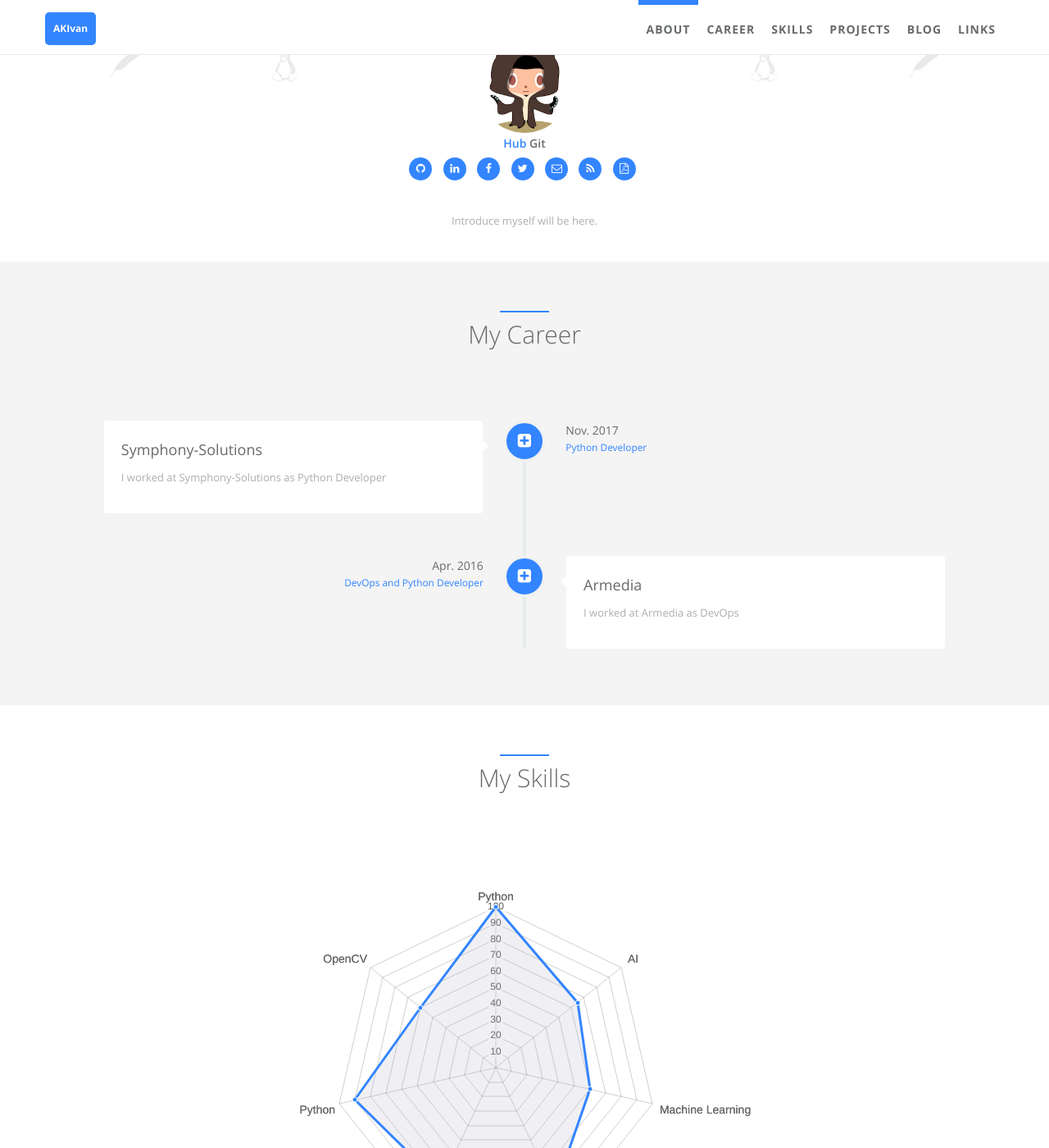
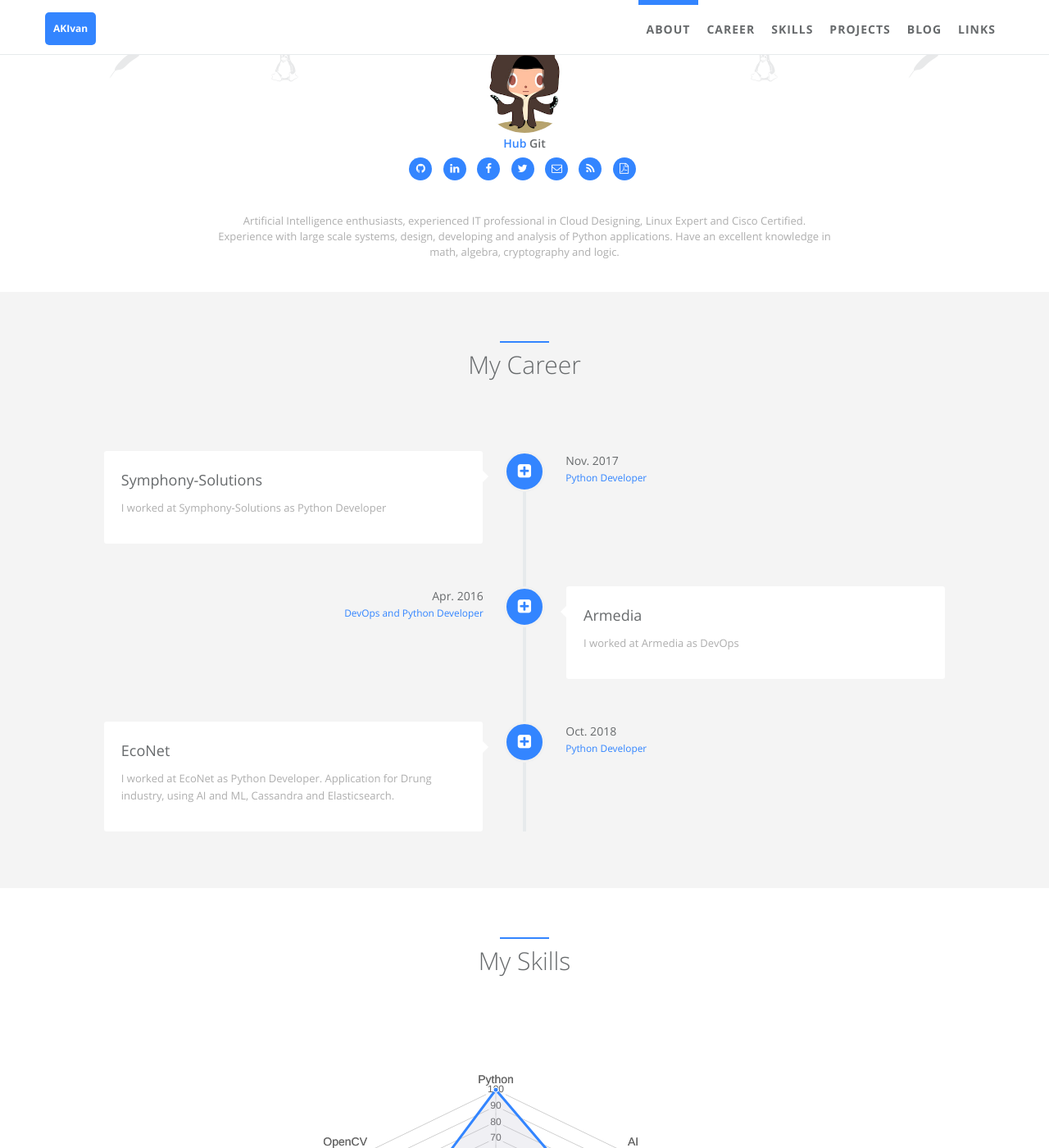
Before and after one commit to AKIvan/akivan.github.io, a Jekyll site: the page built from index.html, in a window 1280 px wide and 1400 px high, scrolled down 563 px. Shown: the whole window at 82% size. Built offline with Jekyll 4.4.1, drawn with Linux system fonts in a browser that asks for light colours.

Commit message:
Add description

```diff
--- a/_config.yml
+++ b/_config.yml
@@ -28,7 +28,7 @@ author:  # change following line to your infomation.
   skill_icon2:
     - name: fa-linux
     - name: icon-apache
-  desc: Introduce myself will be here.  # Describe yourself.
+  desc: Artificial Intelligence enthusiasts, experienced IT professional in Cloud Designing, Linux Expert and Cisco Certified. Experience with large scale systems, design, developing and analysis of Python applications. Have an excellent knowledge in math, algebra, cryptography and logic.  # Describe yourself.
 
 # comment
 disqus:  # if you wanna comment feature, go to https://disqus.com/ to get your configuration; if not, comment following two lines.
--- a/_data/index/careers.yml
+++ b/_data/index/careers.yml
@@ -27,3 +27,17 @@
     detail: DevOps and Python Developer
     i18n: company_b_job
   icon: fa-plus-square
+
+- name:
+    detail: EcoNet
+    i18n: company_b
+  desc:
+    detail: I worked at EcoNet as Python Developer. Application for Drung industry, using AI and ML, Cassandra and Elasticsearch.
+    i18n: company_b_desc
+  date:
+    detail: Oct. 2018
+    i18n: company_b_date
+  job:
+    detail: Python Developer
+    i18n: company_b_job
+  icon: fa-plus-square
```
